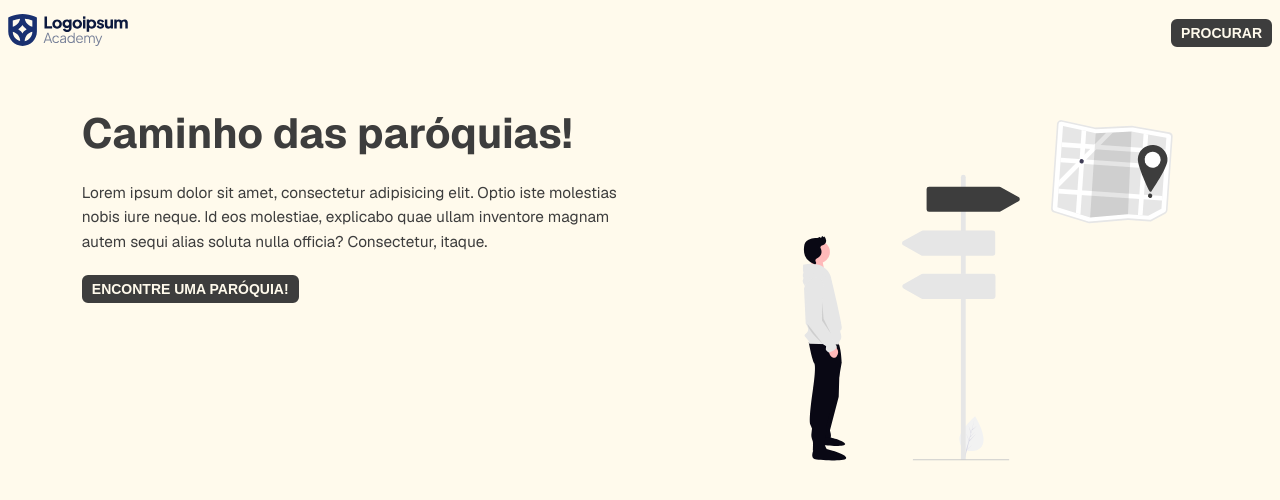
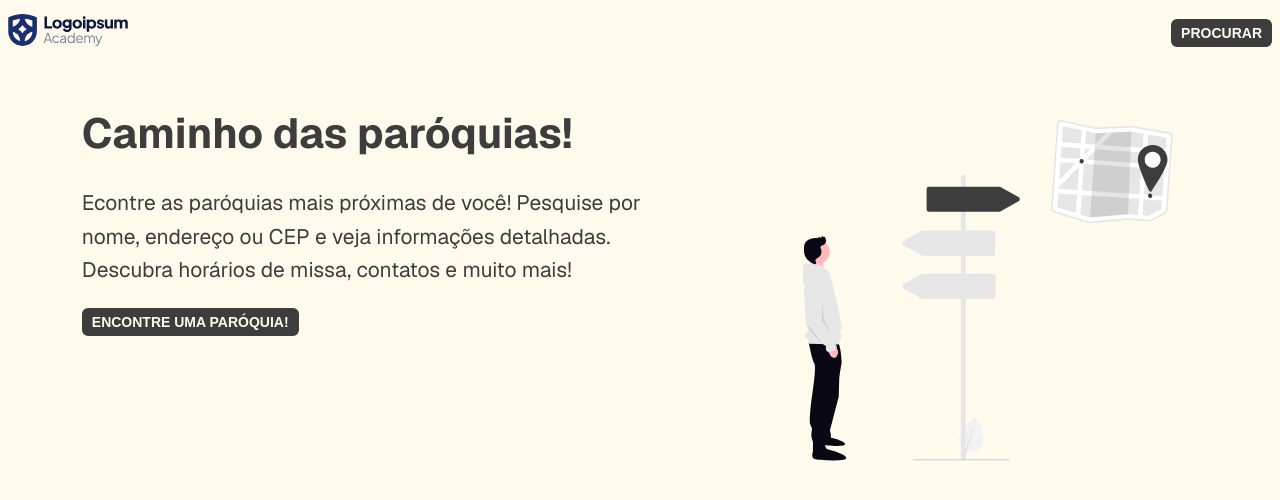
Before and after one commit to diegorezm/caminho_das_paroquias, a Next.js app: page / in a window 1280 px wide. Shown: the top 500 px of the page. Built offline with nearby package versions, Linux system fonts and the light colour scheme; no server answers.

Commit message:
better description

```diff
--- a/src/app/(public)/(home)/index.module.css
+++ b/src/app/(public)/(home)/index.module.css
@@ -43,6 +43,6 @@
   }
 
   .page-description {
-    font-size: 1.1rem;
+    font-size: 1.5rem;
   }
 }
--- a/src/app/(public)/(home)/page.tsx
+++ b/src/app/(public)/(home)/page.tsx
@@ -1,5 +1,6 @@
+import styles from "./index.module.css";
+
 import Button from "@/components/ui/Button";
-import styles from "./index.module.css";
 import Image from "next/image";
 import Link from "next/link";
 
@@ -9,13 +10,12 @@ export default function Home() {
       <div className={styles["content-wrapper"]}>
         <h1 className={styles["page-title"]}>Caminho das paróquias!</h1>
         <p className={styles["page-description"]}>
-          Lorem ipsum dolor sit amet, consectetur adipisicing elit. Optio iste
-          molestias nobis iure neque. Id eos molestiae, explicabo quae ullam
-          inventore magnam autem sequi alias soluta nulla officia? Consectetur,
-          itaque.
+          Econtre as paróquias mais próximas de você! Pesquise por nome,
+          endereço ou CEP e veja informações detalhadas.
+          Descubra horários de missa, contatos e muito mais!
         </p>
         <Link className={styles["button-container"]} href="/procurar">
-          <Button>Encontre uma paróquia!</Button>
+          <Button size="lg">Encontre uma paróquia!</Button>
         </Link>
       </div>
       <div className={styles["image-wrapper"]}>
```
